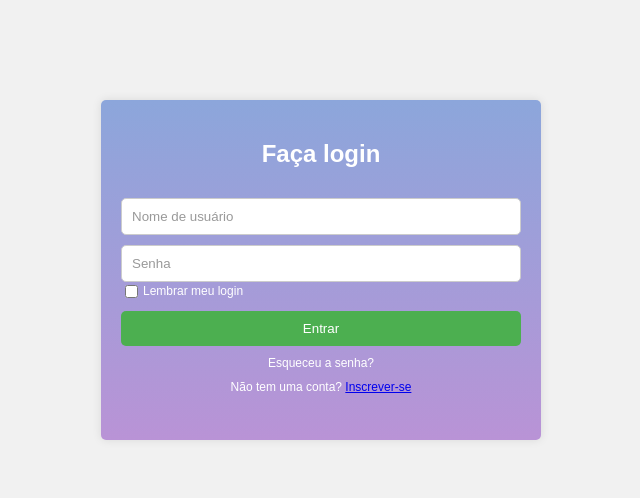
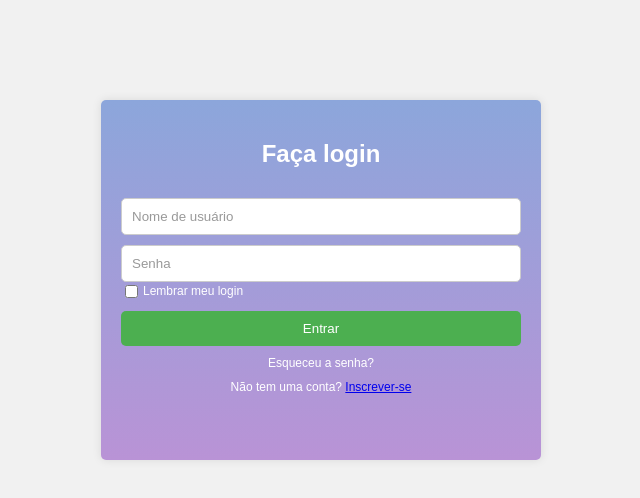
Before and after one commit to lucasgmarques/Pagina-de-Login, a plain HTML site: page index.html in a window 1280 px wide. Shown: the whole page, without its empty margins (319-959 px from the left). Drawn offline with Linux system fonts and the light colour scheme.

Commit message:
Código refatorado

```diff
--- a/style.css
+++ b/style.css
@@ -5,14 +5,13 @@ body {
 }
 
 .container {
-  min-height:300px;
-  max-width:250px;
-  margin:40px auto;
+  min-height: 320px;
+  width: 100%;
+  margin: 40px auto;
   background-color: #fff;
   padding: 20px;
   border-radius: 5px;
   box-shadow: 0px 0px 10px rgba(0, 0, 0, 0.1);
-  /*background: #4835d4;*/
   background: linear-gradient(#8CA6DB, #B993D6);
 }
 
@@ -118,7 +117,7 @@ p a:hover {
   text-decoration: underline;
 }
 
-.sign-in{
+.sign-in {
   text-align: center;
   color: #ffffff;
   margin-top: 10px;
```
Also changed, not shown: cadastro.html (+4 -1 lines), index.html (+4 -2 lines), script.js (indentation only).
